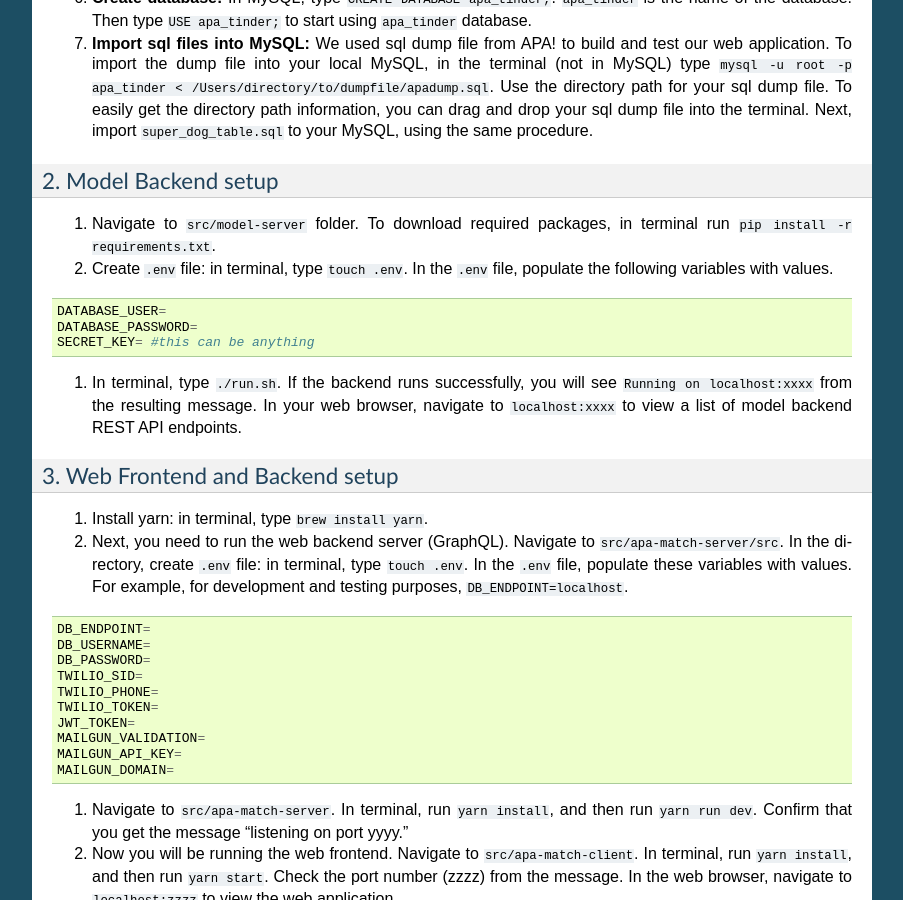
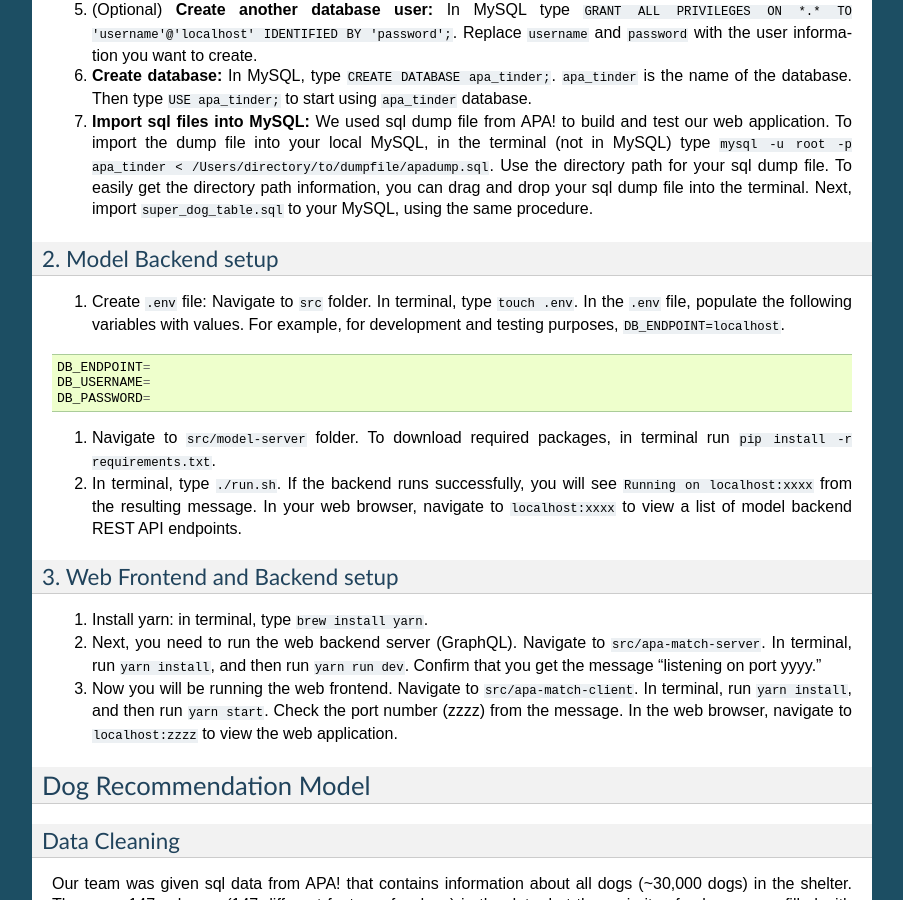
Before and after one commit to rachelmoon290/apatinder-documentation, a Sphinx documentation site: the page built from docs/index.md, in a window 1280 px wide and 900 px high, scrolled down 800 px. Shown: the whole window, without its empty margins (198-1101 px from the left). Built offline with Sphinx 7.4.7, drawn with Linux system fonts in a browser that asks for light colours; some of the changed text lies outside the part shown.

Commit message:
update env instruction

````diff
--- a/docs/index.md
+++ b/docs/index.md
@@ -31,33 +33,21 @@ Please follow these steps below to install and set up all the necessary componen
 7. **Import sql files into MySQL:** We used sql dump file from APA! to build and test our web application. To import the dump file into your local MySQL, in the terminal (not in MySQL) type `mysql -u root -p apa_tinder < /Users/directory/to/dumpfile/apadump.sql`. Use the directory path for your sql dump file. To easily get the directory path information, you can drag and drop your sql dump file into the terminal. Next, import `super_dog_table.sql` to your MySQL, using the same procedure.
 
 ### 2. Model Backend setup
-1. Navigate to `src/model-server` folder. To download required packages, in terminal run `pip install -r requirements.txt`.
-2. Create `.env` file: in terminal, type `touch .env`. In the `.env` file, populate the following variables with values.
+1. Create `.env` file: Navigate to `src` folder. In terminal, type `touch .env`. In the `.env` file, populate the following variables with values. For example, for development and testing purposes, `DB_ENDPOINT=localhost`.
 ```
-DATABASE_USER=
-DATABASE_PASSWORD=
-SECRET_KEY= #this can be anything
+DB_ENDPOINT=
+DB_USERNAME=
+DB_PASSWORD=
 ```
+
+2. Navigate to `src/model-server` folder. To download required packages, in terminal run `pip install -r requirements.txt`.
+
 3. In terminal, type `./run.sh`. If the backend runs successfully, you will see `Running on localhost:xxxx` from the resulting message. In your web browser, navigate to `localhost:xxxx` to view a list of model backend REST API endpoints.
 
 ### 3. Web Frontend and Backend setup
 1. Install yarn: in terminal, type `brew install yarn`.
-2. Next, you need to run the web backend server (GraphQL). Navigate to `src/apa-match-server/src`. In the directory, create `.env` file: in terminal, type `touch .env`. In the `.env` file, populate these variables with values. For example, for development and testing purposes, `DB_ENDPOINT=localhost`.
-```
-DB_ENDPOINT=
-DB_USERNAME=
-DB_PASSWORD=
-TWILIO_SID=
-TWILIO_PHONE=
-TWILIO_TOKEN=
-JWT_TOKEN=
-MAILGUN_VALIDATION=
-MAILGUN_API_KEY=
-MAILGUN_DOMAIN=
-```
-
-3. Navigate to `src/apa-match-server`. In terminal, run `yarn install`, and then run `yarn run dev`. Confirm that you get the message "listening on port yyyy."
-4. Now you will be running the web frontend. Navigate to `src/apa-match-client`. In terminal, run `yarn install`, and then run `yarn start`. Check the port number (zzzz) from the message. In the web browser, navigate to `localhost:zzzz` to view the web application.
+2. Next, you need to run the web backend server (GraphQL). Navigate to `src/apa-match-server`. In terminal, run `yarn install`, and then run `yarn run dev`. Confirm that you get the message "listening on port yyyy."
+3. Now you will be running the web frontend. Navigate to `src/apa-match-client`. In terminal, run `yarn install`, and then run `yarn start`. Check the port number (zzzz) from the message. In the web browser, navigate to `localhost:zzzz` to view the web application.
 
 
 ## Dog Recommendation Model
````
Also changed, not shown: other parts of docs/index.md (+2 -0 lines), 5 other files.
